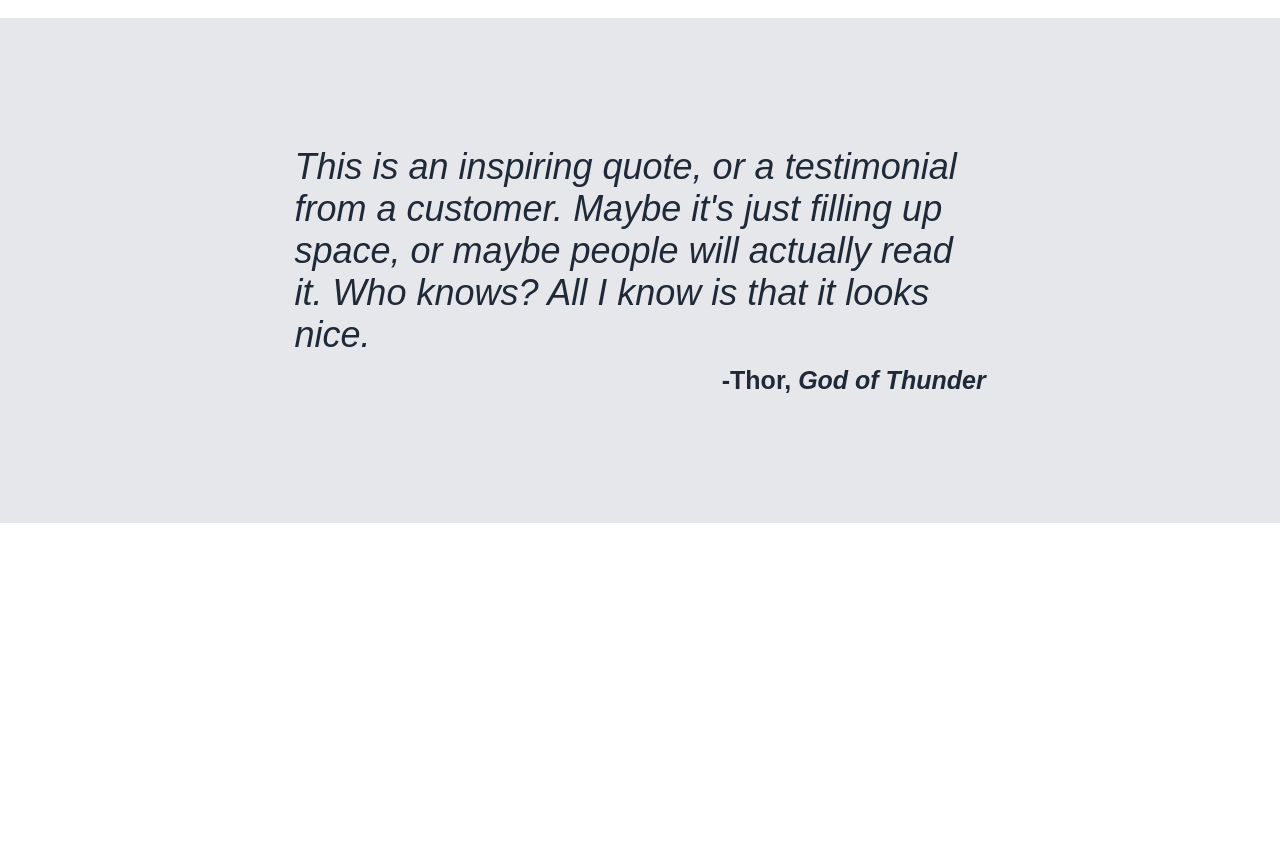
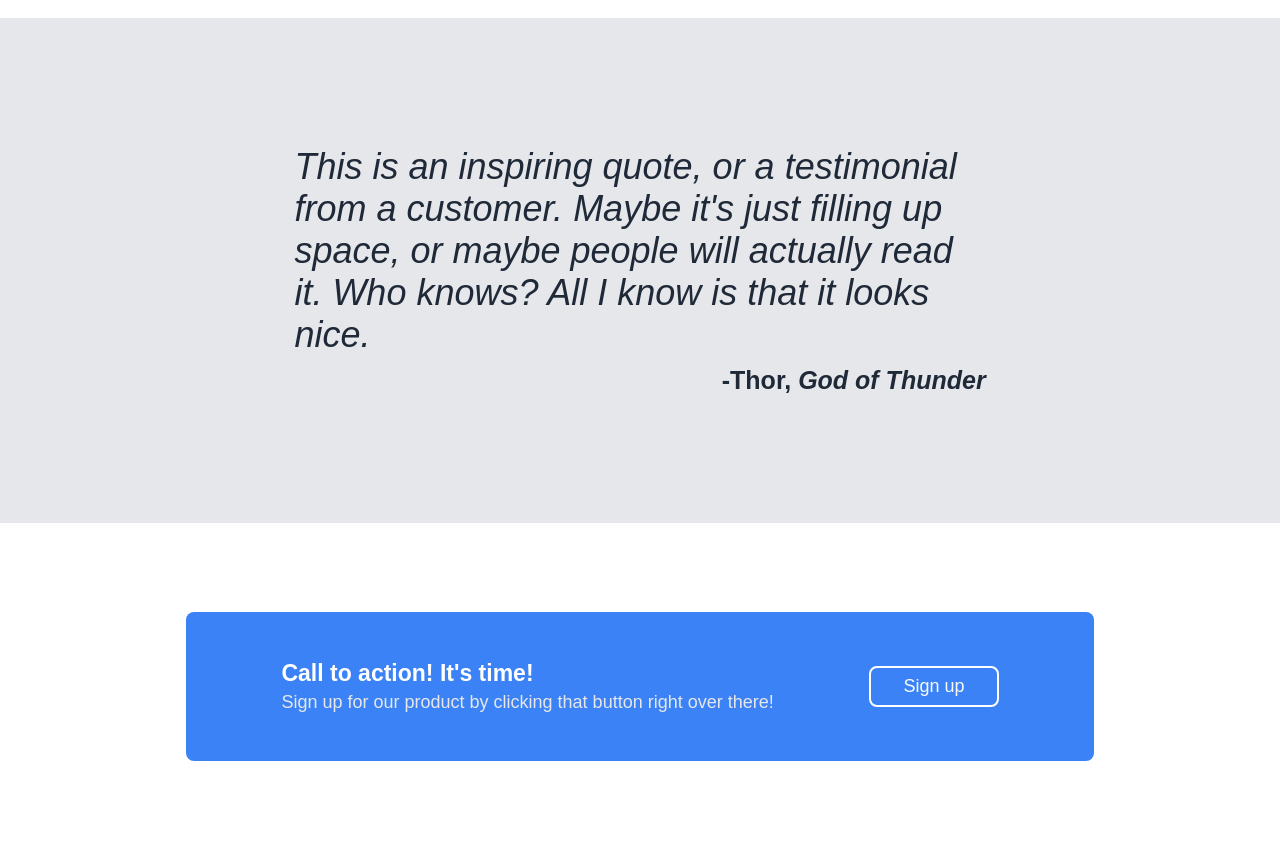
Before and after one commit to darrencorona/odin-landing-page-project, a plain HTML site: page index.html in a window 1280 px wide. Shown: the part 958-1809 px from the top of the page. Before the commit the page ends 1481 px from the top, so only its background shows below. Drawn offline with Linux system fonts and the light colour scheme.

Commit message:
Add and modify section.sec_four

```diff
--- a/index.html
+++ b/index.html
@@ -20,6 +20,7 @@
           <li><a href="#">header link two</a></li>
           <li><a href="#">header link three</a></li>
         </ul>
+      </nav>
     </header>
 
     <!-------------------------
@@ -77,9 +78,22 @@
 
     </section>
 
+     <!-------------------------
+              SEC FOUR
+      ------------------------->
+      <section class="sec_four">
+        <div class="container">
+          <div class="text">
+            <h3>Call to action! It's time!</h3>
+            <p>Sign up for our product by clicking that button right over there!</p>
+          </div>
+          <button class="button">Sign up</button>
+        </div>
+      <section/>
+
     <!-------------------------
                 FOOTER
       ------------------------->
-    </nav>
+
   </body>
 </html>
--- a/style.css
+++ b/style.css
@@ -73,7 +73,7 @@ header {
 }
 
 .left-sec button {
-  background-color: #3882f6;
+  background-color: #3a82f6;
   color: #f9faf8;
   font-size: 18px;
   box-sizing: border-box;
@@ -149,5 +149,46 @@ header {
 }
 
 /*************************
+        SEC FOUR
+*************************/
+.sec_four {
+  padding: 7% 14.5%;
+}
+
+.container,
+.button {
+  background-color: #3a82f6;
+  color: white;
+}
+
+.container {
+  border-radius: 8px;
+  display: flex;
+  justify-content: space-around;
+  align-items: center;
+  padding: 48px;
+}
+
+.text h3 {
+  font-size: 23px;
+  padding-bottom: 5px;
+}
+
+.text p {
+  color: #e5e7eb;
+  font-size: 18px;
+}
+
+.button {
+  background-color: #3a82f6;
+  color: #f9faf8;
+  font-size: 18px;
+  box-sizing: border-box;
+  padding: 8px 32px;
+  border-radius: 8px;
+  border: 2px solid white;
+}
+
+/*************************
           FOOTER
 *************************/
```
